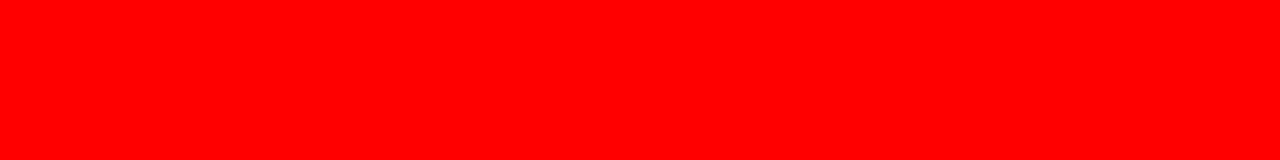
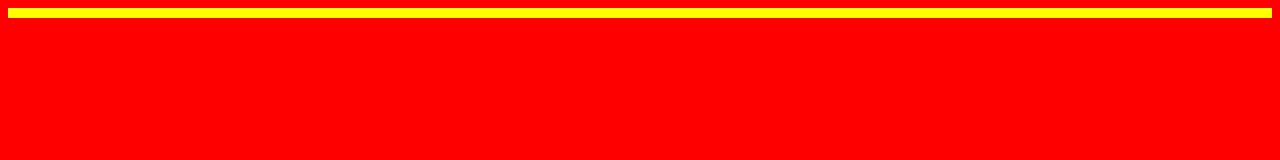
Before and after one commit to aureliendlcrx/test-html, a plain HTML site: page index.html in a window 1280 px wide. Drawn offline with Linux system fonts and the light colour scheme.

Commit message:
update partial

```diff
--- a/scss/style.scss
+++ b/scss/style.scss
@@ -1,4 +1,5 @@
 body {
 	color: blue;
 	background-color: red;
+	border: 5px solid yellow;
 }
```
Also changed, not shown: css/style.min.css, 1 other file.
